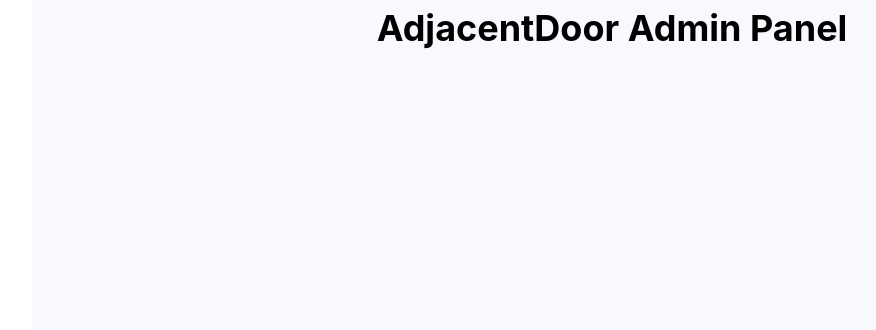
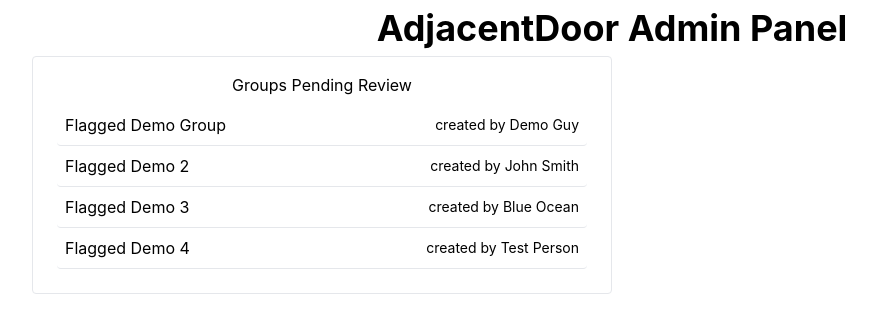
Before and after one commit to BlueOceanHRLAX48/AdjacentDoor, a React (Create React App) app: page /admin in a window 1280 px wide. Shown: the top 330 px of the page, without its empty margins (28-904 px from the left). Built offline with nearby package versions, Linux system fonts and the light colour scheme.

Commit message:
rendering list of groups

```diff
--- a/src/AdminPanel.js
+++ b/src/AdminPanel.js
@@ -2,16 +2,68 @@
 
 function AdminPanel(props) {
   const [flaggedGroups, setFlaggedGroups] = React.useState([
-    { id: 34, name: 'Flagged Demo Group', members: 174, reports: 17 },
+    {
+      id: 34,
+      name: 'Flagged Demo Group',
+      creator: 'Demo Guy',
+      members: 174,
+      reports: 99,
+    },
+    {
+      id: 24,
+      name: 'Flagged Demo 2',
+      creator: 'John Smith',
+      members: 12,
+      reports: 7,
+    },
+    {
+      id: 567,
+      name: 'Flagged Demo 3',
+      creator: 'Blue Ocean',
+      members: 1,
+      reports: 17,
+    },
+    {
+      id: 2,
+      name: 'Flagged Demo 4',
+      creator: 'Test Person',
+      members: 1823,
+      reports: 123,
+    },
   ]);
 
+  const groupElements = flaggedGroups.map((group) => <Group group={group} />);
+
   return (
-    <div className='h-screen bg-ghostWhite'>
+    <div className='h-screen'>
       <div className='text-4xl font-bold text-center py-2'>
         AdjacentDoor Admin Panel
+      </div>
+      <div className='w-1/2 border rounded p-4'>
+        <div className='text-center'>Groups Pending Review</div>
+        <div className='p-2'>{groupElements}</div>
       </div>
     </div>
   );
 }
 
 export default AdminPanel;
+
+function Group(props) {
+  const [expand, setExpand] = React.useState(false);
+
+  return (
+    <>
+      <div
+        className='w-full flex items-center border-b p-2 rounded hover:bg-ghostWhite transition-all duration-150'
+        onClick={() => setExpand((x) => !x)}
+      >
+        {props.group.name}
+        <div className='ml-auto text-sm'>created by {props.group.creator}</div>
+      </div>
+      {expand && (
+        <div className='px-2 pb-2'>Members: {props.group.members}</div>
+      )}
+    </>
+  );
+}
```
